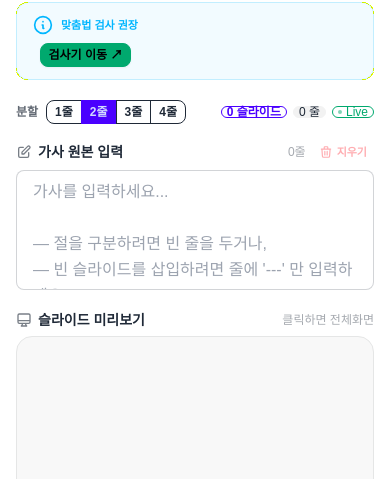
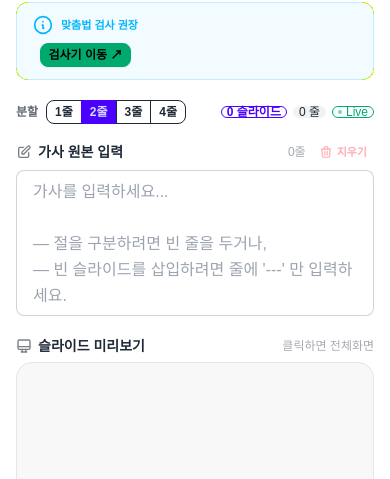
Before and after one commit to ccmhymn/lyric_editor, a plain HTML site: page index.html in a window 390 px wide. Shown: the part 74-553 px from the top of the page. Drawn offline with nearby package versions, Linux system fonts and the light colour scheme; a web font is replaced by a local one.

Commit message:
Update index.html

```diff
--- a/index.html
+++ b/index.html
@@ -52,6 +52,7 @@
     #lyricInput {
       min-height: 120px;
       overflow-y: hidden; /* 자동 확장을 위해 스크롤바 숨김 */
+      transition: height 0.1s ease; /* 늘어나고 줄어들 때 부드럽게 */
     }
     #previewContainer { min-height: 120px; max-height: 500px; }
   }
@@ -153,7 +154,7 @@
     </div>
     <textarea
      id="lyricInput"
-     class="textarea textarea-bordered w-full text-base leading-relaxed font-medium resize-none flex-1 focus:outline-primary focus:border-primary"
+     class="textarea textarea-bordered w-full text-base leading-relaxed font-medium resize-none focus:outline-primary focus:border-primary"
      placeholder="가사를 입력하세요...&#10;&#10;— 절을 구분하려면 빈 줄을 두거나,&#10;— 빈 슬라이드를 삽입하려면 줄에 '---' 만 입력하세요."
      oninput="handleInput()"
      spellcheck="false"
@@ -336,11 +337,10 @@
     const isPortraitMobile = window.innerWidth < 1024 && window.innerHeight > window.innerWidth;
 
     if (isPortraitMobile) {
-      // 1) 먼저 'auto'로 리셋 → 줄어드는 것도 감지 가능
-      lyricInput.style.height = 'auto';
-      // 2) 실제 내용 높이(scrollHeight)로 확장 (inline style이 CSS보다 우선순위 높으므로 정상 작동)
+      // '1px' 로 먼저 강제 리플로우 → scrollHeight가 정확히 재계산됨
+      // ('auto'만으로는 일부 브라우저에서 scrollHeight가 이전 값으로 남는 문제 발생)
+      lyricInput.style.height = '1px';
       lyricInput.style.height = lyricInput.scrollHeight + 'px';
-      // 미리보기는 CSS(max-height: 500px)에 맡김
       previewContainer.style.height = '';
     } else {
       // 가로모드/PC: inline style 제거 → CSS media query가 520px를 적용
@@ -369,6 +369,7 @@
 
   // ── handleInput (debounced autosave) ──
   function handleInput() {
+   adjustHeight(); // 키 입력마다 즉시 높이 조절 (updateView 이전에 먼저 실행)
    updateView();
    clearTimeout(saveTimer);
    saveTimer = setTimeout(saveToStorage, 800);
```
